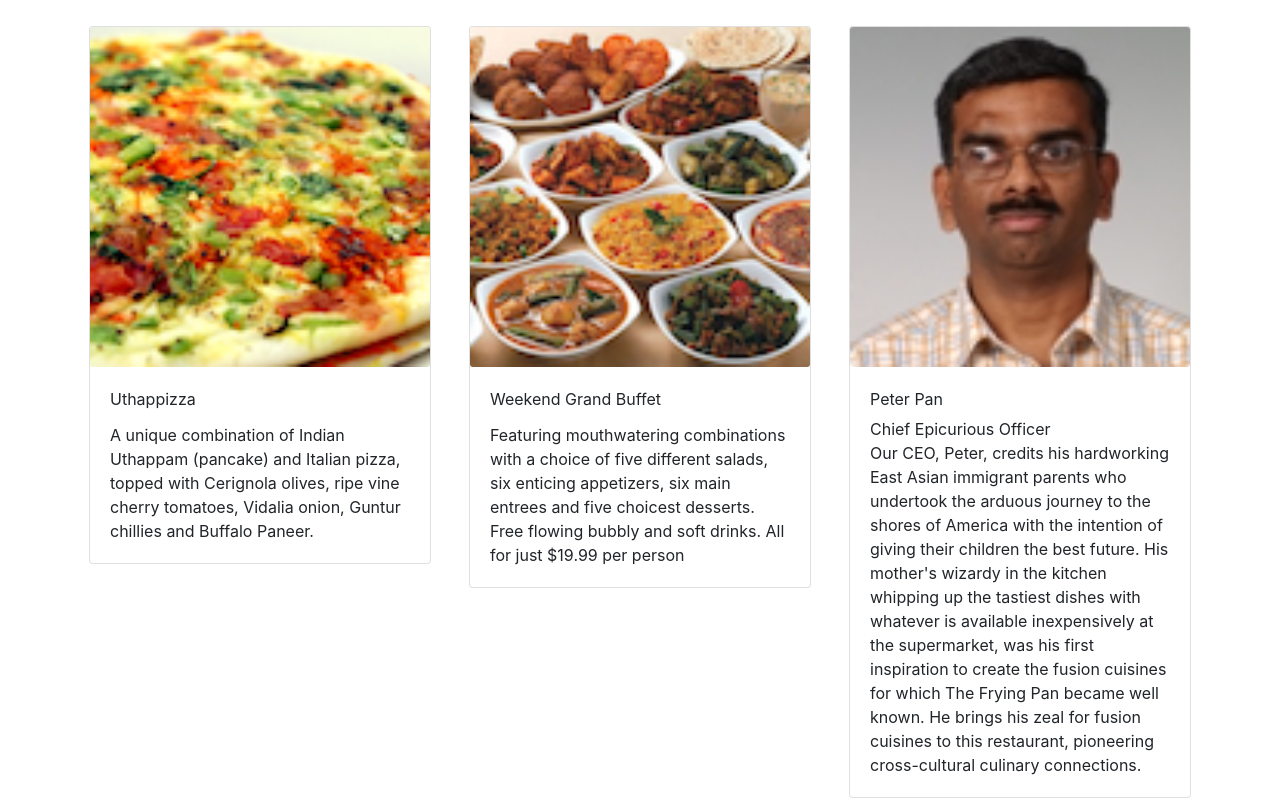
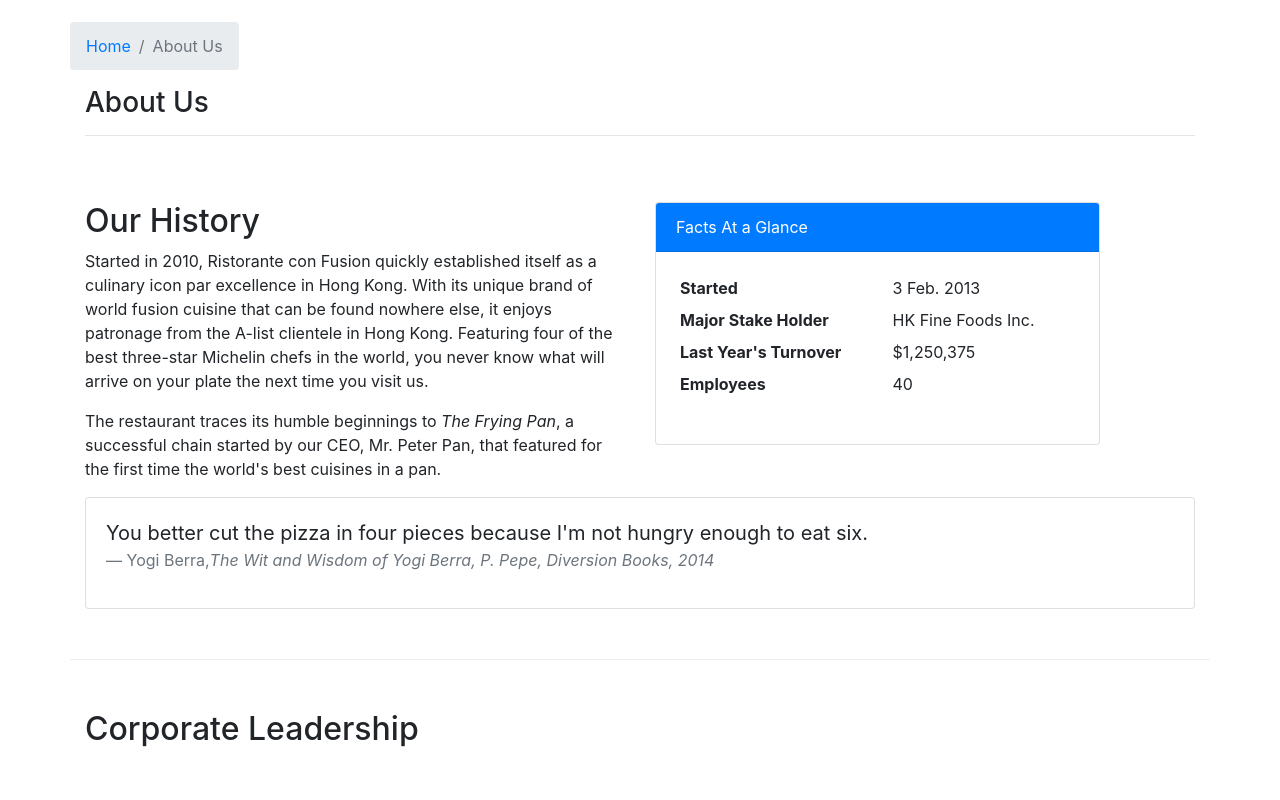
Before and after one commit to nosregor/confusion-react, a React (Create React App) app: page /aboutus in a window 1280 px wide. Before the commit this address led to /home. Shown: the part 340-1140 px from the top of the page. Built offline with nearby package versions, Linux system fonts and the light colour scheme.

Commit message:
Assignment 2

```diff
--- /dev/null
+++ b/src/components/About.js
@@ -0,0 +1,117 @@
+import React from "react";
+import {
+  Breadcrumb,
+  BreadcrumbItem,
+  Card,
+  CardBody,
+  CardHeader,
+  Media
+} from "reactstrap";
+import { Link } from "react-router-dom";
+
+function RenderLeader({ leader }) {
+  return (
+    <div key={leader.id} className="col-12 mt-5">
+      <Media tag="li">
+        <Media left middle>
+          <Media object src={leader.image} alt={leader.name} />
+        </Media>
+        <Media body className="ml-5">
+          <Media heading>{leader.name}</Media>
+          <p>{leader.designation}</p>
+          <p>{leader.description}</p>
+        </Media>
+      </Media>
+    </div>
+  );
+}
+
+const About = props => {
+  const leaders = props.leaders.map(leader => {
+    return <RenderLeader leader={leader} />;
+  });
+
+  return (
+    <div className="container">
+      <div className="row">
+        <Breadcrumb>
+          <BreadcrumbItem>
+            <Link to="/home">Home</Link>
+          </BreadcrumbItem>
+          <BreadcrumbItem active>About Us</BreadcrumbItem>
+        </Breadcrumb>
+        <div className="col-12">
+          <h3>About Us</h3>
+          <hr />
+        </div>
+      </div>
+      <div className="row row-content">
+        <div className="col-12 col-md-6">
+          <h2>Our History</h2>
+          <p>
+            Started in 2010, Ristorante con Fusion quickly established itself as
+            a culinary icon par excellence in Hong Kong. With its unique brand
+            of world fusion cuisine that can be found nowhere else, it enjoys
+            patronage from the A-list clientele in Hong Kong. Featuring four of
+            the best three-star Michelin chefs in the world, you never know what
+            will arrive on your plate the next time you visit us.
+          </p>
+          <p>
+            The restaurant traces its humble beginnings to{" "}
+            <em>The Frying Pan</em>, a successful chain started by our CEO, Mr.
+            Peter Pan, that featured for the first time the world's best
+            cuisines in a pan.
+          </p>
+        </div>
+        <div className="col-12 col-md-5">
+          <Card>
+            <CardHeader className="bg-primary text-white">
+              Facts At a Glance
+            </CardHeader>
+            <CardBody>
+              <dl className="row p-1">
+                <dt className="col-6">Started</dt>
+                <dd className="col-6">3 Feb. 2013</dd>
+                <dt className="col-6">Major Stake Holder</dt>
+                <dd className="col-6">HK Fine Foods Inc.</dd>
+                <dt className="col-6">Last Year's Turnover</dt>
+                <dd className="col-6">$1,250,375</dd>
+                <dt className="col-6">Employees</dt>
+                <dd className="col-6">40</dd>
+              </dl>
+            </CardBody>
+          </Card>
+        </div>
+        <div className="col-12">
+          <Card>
+            <CardBody className="bg-faded">
+              <blockquote className="blockquote">
+                <p className="mb-0">
+                  You better cut the pizza in four pieces because I'm not hungry
+                  enough to eat six.
+                </p>
+                <footer className="blockquote-footer">
+                  Yogi Berra,
+                  <cite title="Source Title">
+                    The Wit and Wisdom of Yogi Berra, P. Pepe, Diversion Books,
+                    2014
+                  </cite>
+                </footer>
+              </blockquote>
+            </CardBody>
+          </Card>
+        </div>
+      </div>
+      <div className="row row-content">
+        <div className="col-12">
+          <h2>Corporate Leadership</h2>
+        </div>
+        <div className="col-12">
+          <Media list>{leaders}</Media>
+        </div>
+      </div>
+    </div>
+  );
+};
+
+export default About;
--- a/src/components/Main.js
+++ b/src/components/Main.js
@@ -4,6 +4,7 @@
 import DishDetail from "./DishDetail";
 import Header from "./Header";
 import Home from "./Home";
+import About from "./About";
 import Footer from "./Footer";
 import { DISHES } from "../shared/dishes";
 import { COMMENTS } from "../shared/comments";
@@ -56,6 +57,11 @@
           <Route path="/home" component={HomePage} />
           <Route
             exact
+            path="/aboutus"
+            component={() => <About leaders={this.state.leaders} />}
+          />
+          <Route
+            exact
             path="/menu"
             component={() => <Menu dishes={this.state.dishes} />}
           />
```
